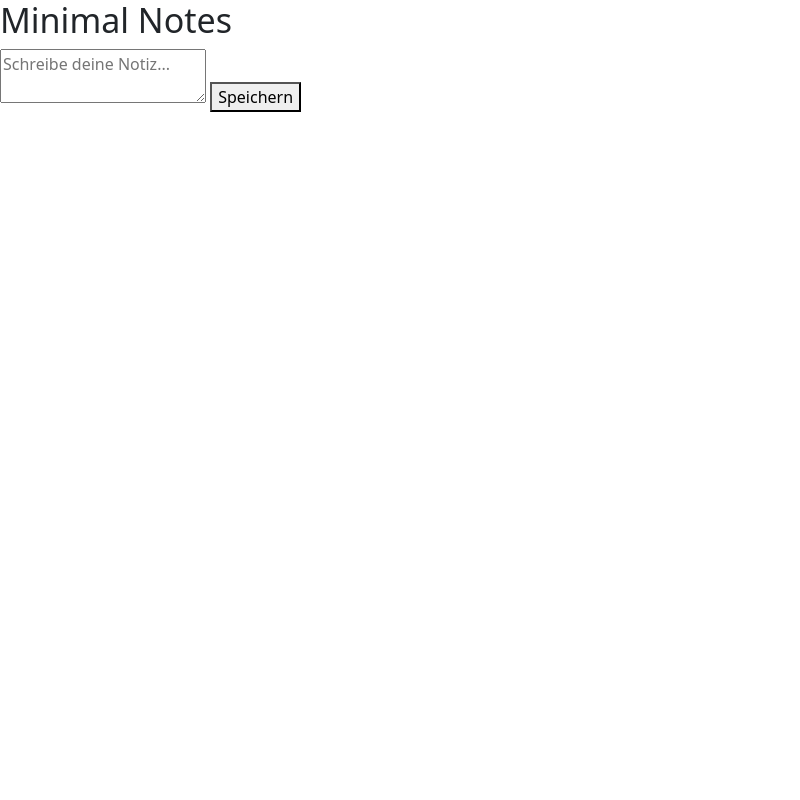
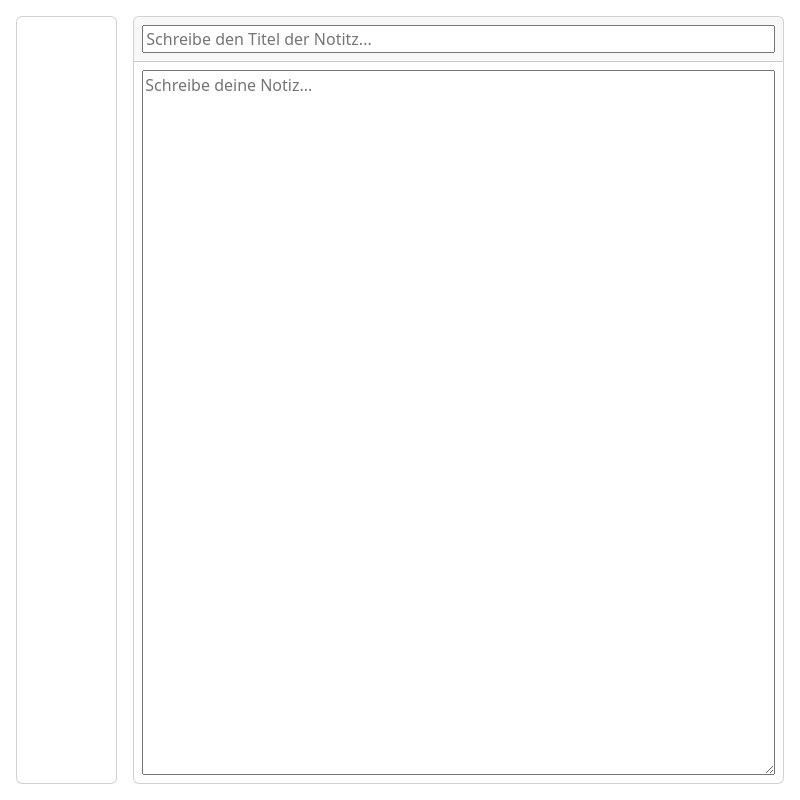
Before and after one commit to ecxod/notes, an Electron app: page index.html in a window 800 px wide. Drawn offline with nearby package versions, Linux system fonts and the light colour scheme; no server answers.

Commit message:
modified:   index.html

```diff
--- a/index.html
+++ b/index.html
@@ -1,19 +1,49 @@
 <!DOCTYPE html>
 <html>
+
 <head>
+    <meta charset="UTF-8">
     <title>Notes App</title>
+    <meta name="viewport" content="width=device-width, initial-scale=1.0">
     <!-- Bootstrap CSS -->
     <link rel="stylesheet" href="node_modules/bootstrap/dist/css/bootstrap.min.css">
     <!-- Eigene Styles -->
     <link rel="stylesheet" href="styles.css">
 </head>
-<body>
-  <h1>Minimal Notes</h1>
-  <textarea id="noteInput" placeholder="Schreibe deine Notiz..."></textarea>
-  <button onclick="saveNote()">Speichern</button>
-  <ul id="noteList"></ul>
+
+<body class="h-100">
+
+    <div class="container-fluid h-100 p-0">
+        <div class="row g-0 text-center h-100">
+
+            <!-- button onclick="saveNote()">Speichern</button-->
+
+            <div class="col-3 col-md-2 p-3">
+                <div class="card h-100">
+                    <div class="card-body">
+                        <ul id="noteList" class="list-group"></ul>
+                    </div>
+                </div>
+            </div>
+            <div class="col-sm-9 col-md-10 p-3 ps-0">
+                <div class="card h-100">
+                    <div class="card-header">
+                        <input type="text" class="w-100 h-100" id="noteTitle" placeholder="Schreibe den Titel der Notitz...">
+                        </div>
+                    <div class="card-body">
+                        <textarea class="w-100 h-100" id="noteInput" placeholder="Schreibe deine Notiz..."></textarea>
+                    </div>
+                </div>
+            </div>
+
+        </div>
+
+
+
+    </div>
+
+
+
     <!-- Bootstrap JavaScript (optional, nur wenn du interaktive Komponenten wie Modals brauchst) -->
     <script src="node_modules/bootstrap/dist/js/bootstrap.bundle.min.js"></script>
     <script src="renderer.js"></script>
-</body>
-</html>
```
Lines whose indentation alone changed are shown as unchanged.
